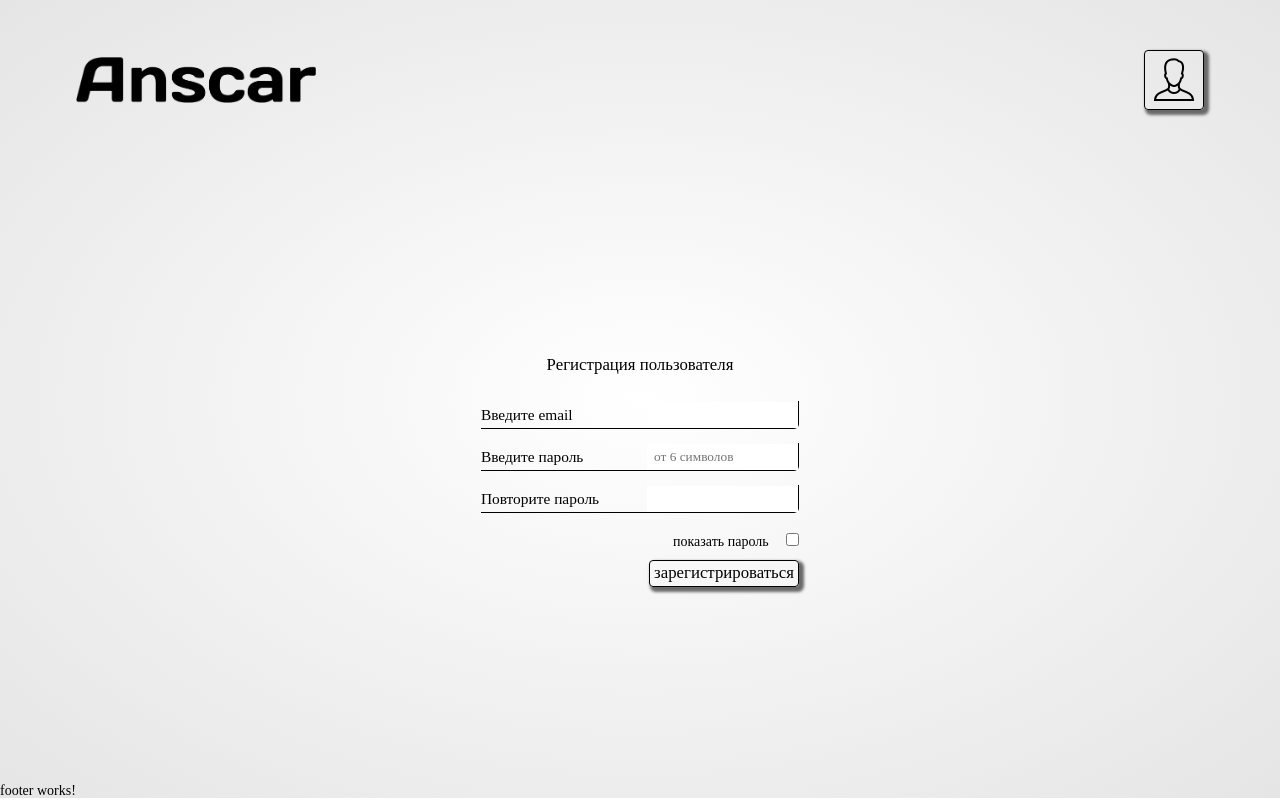
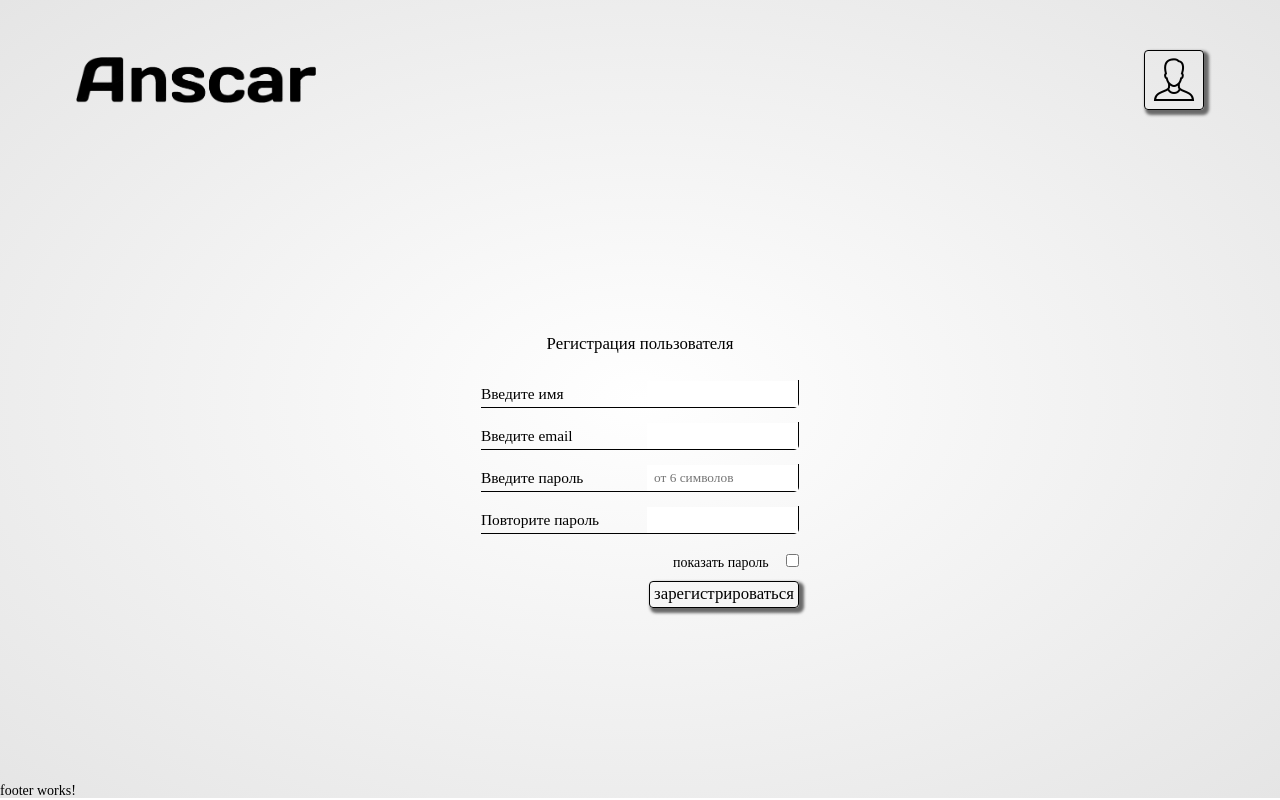
Before and after one commit to NikBabinov/front-anscar, an Angular app: page /registration in a window 1280 px wide. Built offline with nearby package versions, Linux system fonts and the light colour scheme.

Commit message:
fix(registration):add field name

```diff
--- a/src/app/constants/text-form-constant.ts
+++ b/src/app/constants/text-form-constant.ts
@@ -12,7 +12,8 @@ export enum TextFormConstants {
   USER_FORM_RESET_PASSWORD = "сброс пароля",
   USER_FORM_ENTER_BUTTON = "войти",
   USER_FORM_RECOVERY_BUTTON = "восстановить",
-  USER_FORM_REGISTRATION_BUTTON = "зарегистрироваться"
+  USER_FORM_REGISTRATION_BUTTON = "зарегистрироваться",
+  USER_FORM_NAME = "Введите имя",
 
 
 }
--- a/src/app/pages/registration/registration.component.html
+++ b/src/app/pages/registration/registration.component.html
@@ -5,12 +5,21 @@
         <legend class="user-registration__legend" id="user-registration__legend">
           {{ TEXT_FORM_CONSTANT.USER_REGISTRATION_LEGEND }}
         </legend>
+
+        <div class="user-registration__field">
+          <label class="user-registration__label" id="user-name_label" for="user-registration__name" #nameLabel>
+            {{ TEXT_FORM_CONSTANT.USER_FORM_NAME }}
+          </label>
+          <input type="text" class="user-registration__input" id="user-registration__name" #name>
+        </div>
+
         <div class="user-registration__field">
           <label class="user-registration__label" id="user-email_label" for="user-registration__email" #emailLabel>
             {{ TEXT_FORM_CONSTANT.USER_FORM_EMAIL }}
           </label>
           <input type="email" class="user-registration__input" id="user-registration__email" #email>
         </div>
+
         <div class="user-registration__field">
           <label class="user-registration__label" id="user-password__label" for="user-registration__password" #passwordLabel>
             {{ TEXT_FORM_CONSTANT.USER_FORM_PASSWORD }}
@@ -18,6 +27,7 @@
           <input [type]="isShowAuthorizationPassword ? 'text' : 'password'" class="user-registration__input" id="user-registration__password"
                  placeholder={{TEXT_FORM_CONSTANT.USER_FORM_PASSWORD_PLACEHOLDER}} #password>
         </div>
+
         <div class="user-registration__field">
           <label class="user-registration__label" for="user-registration__password-repeat" #passwordRepeatLabel>
             {{ TEXT_FORM_CONSTANT.USER_FORM_REPEAT_PASSWORD }}
@@ -25,6 +35,7 @@
           <input [type]="isShowAuthorizationPassword ? 'text' : 'password'"
                  class="user-registration__input" id="user-registration__password-repeat" #passwordRepeat>
         </div>
+
         <div class="user-registration__action">
           <div class="user-registration__checkbox">
             <label class="user-registration__label-checkbox" for="user-registration__password-show">
@@ -37,6 +48,7 @@
             {{ TEXT_FORM_CONSTANT.USER_FORM_REGISTRATION_BUTTON }}
           </div>
         </div>
+
       </form>
     </div>
   </div>
--- a/src/app/pages/registration/registration.component.ts
+++ b/src/app/pages/registration/registration.component.ts
@@ -16,6 +16,8 @@ import { CommonModule } from '@angular/common';
 export class RegistrationComponent {
   user: UserModel = {} as UserModel;
 
+  @ViewChild('nameLabel', { static: false }) nameLabel!: ElementRef;
+  @ViewChild('name', { static: false }) name!: ElementRef;
   @ViewChild('emailLabel', { static: false }) emailLabel!: ElementRef;
   @ViewChild('email', { static: false }) email!: ElementRef;
   @ViewChild('passwordLabel', { static: false }) passwordLabel!: ElementRef;
@@ -50,7 +52,7 @@ export class RegistrationComponent {
     if (emailValid && passwordValid && repeatPasswordValid) {
       this.resetEmailLabelStyles();
       this.resetPasswordLabelStyles();
-      this.register(); // Добавляем вызов метода регистрации
+      this.register();
     } else {
       if (!emailValid) {
         this.setEmailLabelFail();
@@ -103,6 +105,7 @@ export class RegistrationComponent {
   register(): void {
     this.user.email = this.email.nativeElement.value;
     this.user.password = this.password.nativeElement.value;
+    this.user.name = this.name.nativeElement.value;
 
     this.authService.register(this.user).subscribe({
       next: (data: UserModel) => {
```
Also changed, not shown: src/app/model/user.model.ts (+4 -3 lines).
